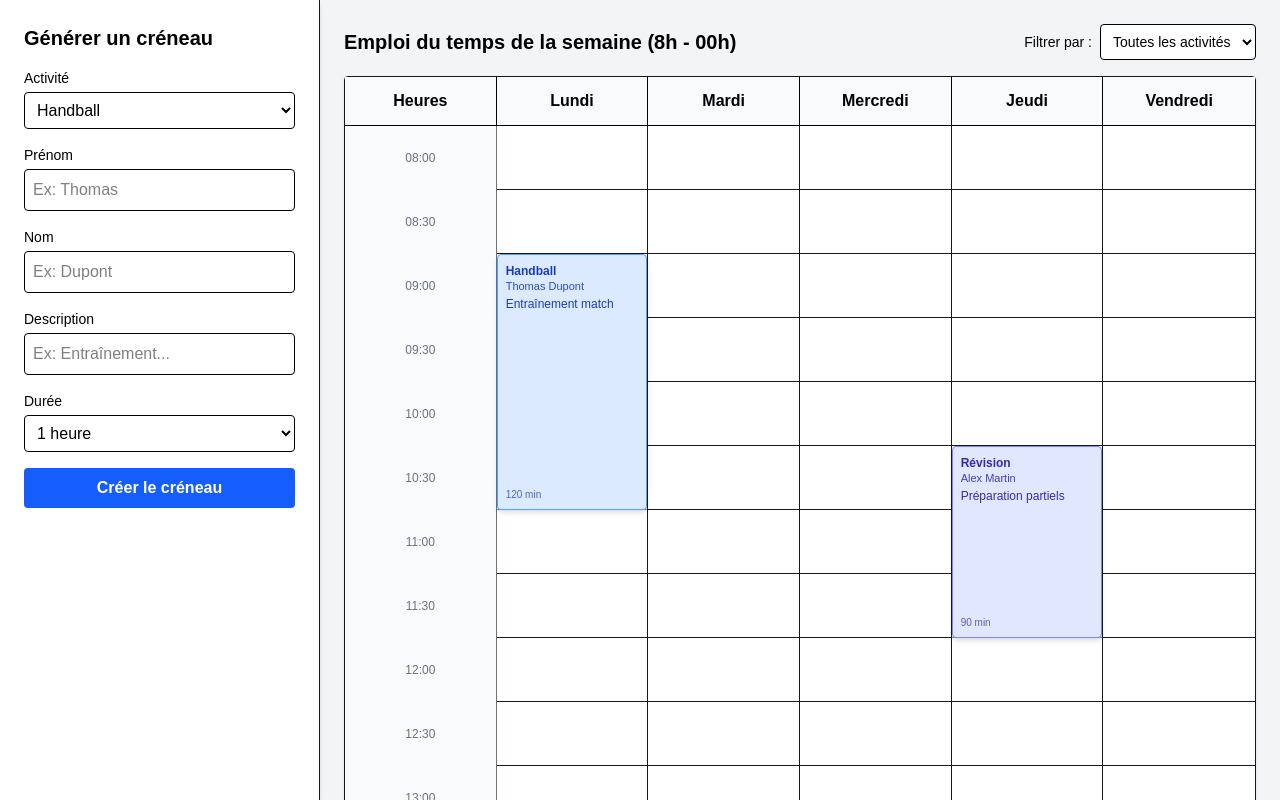
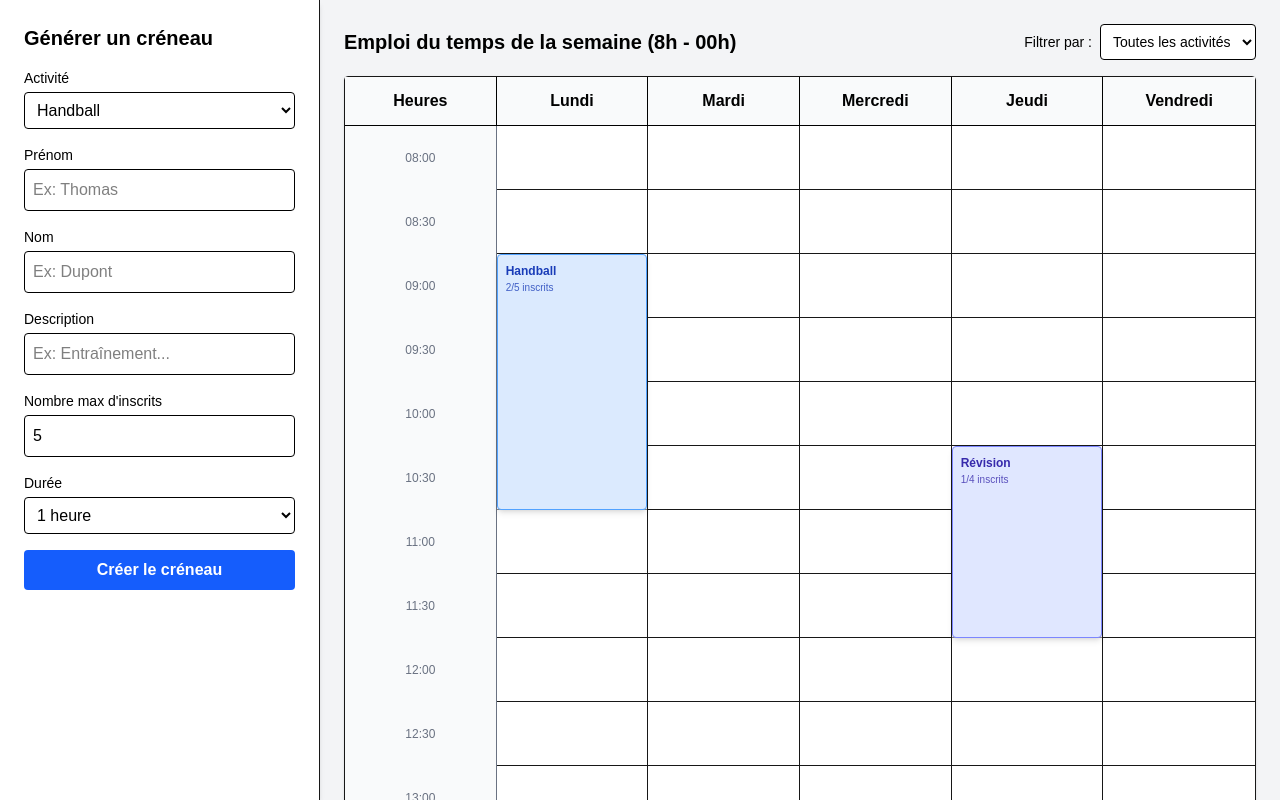
Before and after one commit to lukasv-code/projet_agenda, a Next.js app: page / in a window 1280 px wide. Built offline with nearby package versions, Linux system fonts and the light colour scheme.

Commit message:
feat: initialisation propre du projet Next.js

```diff
--- a/app/page.tsx
+++ b/app/page.tsx
@@ -1,7 +1,6 @@
 "use client";
 import { useState } from "react";
 
-// 1. Liste de base des activités (votre 1er JSON)
 const activitiesData = [
   {
     id: "1",
@@ -42,12 +41,16 @@ const activitiesData = [
 ];
 
 interface Slot {
+  id: string; // Identifiant unique pour retrouver le créneau dans le state
   activity: string;
   prenom: string;
   nom: string;
   description: string;
-  duration: number; // en minutes
+  duration: number;
   color: string;
+  maxInscrits: number;
+  inscrits: number;
+  estInscrit: boolean;
   isCovered?: boolean;
 }
 
@@ -59,9 +62,10 @@ interface PresetSlot {
   nom: string;
   description: string;
   duration: number;
+  maxInscrits: number;
+  inscrits: number;
 }
 
-// 2. Créneaux prédéfinis au lancement (votre 2ème JSON)
 const initialPresets: PresetSlot[] = [
   {
     jour: "Lundi",
@@ -71,6 +75,8 @@ const initialPresets: PresetSlot[] = [
     nom: "Dupont",
     description: "Entraînement match",
     duration: 120,
+    maxInscrits: 5,
+    inscrits: 2,
   },
   {
     jour: "Mardi",
@@ -80,6 +86,8 @@ const initialPresets: PresetSlot[] = [
     nom: "Conor",
     description: "Sortie film SF",
     duration: 180,
+    maxInscrits: 10,
+    inscrits: 4,
   },
   {
     jour: "Jeudi",
@@ -89,6 +97,8 @@ const initialPresets: PresetSlot[] = [
     nom: "Martin",
     description: "Préparation partiels",
     duration: 90,
+    maxInscrits: 4,
+    inscrits: 1,
   },
 ];
 
@@ -107,23 +117,27 @@ const generateHours = () => {
 
 const heures = generateHours();
 
-// Fonction pour initialiser l'emploi du temps avec les presets
 const buildInitialSchedule = () => {
   const schedule: { [key: string]: Slot } = {};
 
-  initialPresets.forEach((preset) => {
+  initialPresets.forEach((preset, index) => {
     const actObj = activitiesData.find((a) => a.name === preset.activity);
     const color = actObj
       ? actObj.color
       : "bg-blue-100 border-blue-400 text-blue-800";
 
+    const slotId = `preset-${index}`;
     const slot: Slot = {
+      id: slotId,
       activity: preset.activity,
       prenom: preset.prenom,
       nom: preset.nom,
       description: preset.description,
       duration: preset.duration,
       color,
+      maxInscrits: preset.maxInscrits,
+      inscrits: preset.inscrits,
+      estInscrit: false,
     };
 
     const numBlocks = preset.duration / 30;
@@ -155,13 +169,18 @@ export default function AgendaApp() {
   const [prenom, setPrenom] = useState("");
   const [nom, setNom] = useState("");
   const [duration, setDuration] = useState("60");
+  const [maxInscrits, setMaxInscrits] = useState("5");
   const [generatedSlot, setGeneratedSlot] = useState<Slot | null>(null);
 
-  // Initialisation directe de l'EDT avec les créneaux prédéfinis
   const [schedule, setSchedule] = useState<{ [key: string]: Slot }>(
     buildInitialSchedule,
   );
   const [filterActivity, setFilterActivity] = useState("Tous");
+
+  // État pour la modale de détails
+  const [selectedSlotForModal, setSelectedSlotForModal] = useState<Slot | null>(
+    null,
+  );
 
   const handleGenerate = (e: React.FormEvent) => {
     e.preventDefault();
@@ -169,12 +188,16 @@ export default function AgendaApp() {
     if (!actObj) return;
 
     setGeneratedSlot({
+      id: `custom-${Date.now()}`,
       activity: actObj.name,
       prenom,
       nom,
       description,
       duration: parseInt(duration),
       color: actObj.color,
+      maxInscrits: parseInt(maxInscrits),
+      inscrits: 0,
+      estInscrit: false,
     });
   };
 
@@ -206,8 +229,40 @@ export default function AgendaApp() {
     setGeneratedSlot(null);
   };
 
+  // Basculer l'inscription à un créneau
+  const toggleInscription = (slotId: string) => {
+    const updatedSchedule = { ...schedule };
+
+    // On parcourt toutes les cases pour mettre à jour toutes les parties du créneau (s'il s'étale sur plusieurs blocs)
+    Object.keys(updatedSchedule).forEach((key) => {
+      const s = updatedSchedule[key];
+      if (s.id === slotId) {
+        if (s.estInscrit) {
+          s.estInscrit = false;
+          s.inscrits = Math.max(0, s.inscrits - 1);
+        } else {
+          if (s.inscrits < s.maxInscrits) {
+            s.estInscrit = true;
+            s.inscrits += 1;
+          } else {
+            alert("Ce créneau est complet !");
+          }
+        }
+      }
+    });
+
+    setSchedule(updatedSchedule);
+    if (selectedSlotForModal) {
+      // Met à jour la modale ouverte
+      const refSlot = Object.values(updatedSchedule).find(
+        (s) => s.id === slotId,
+      );
+      if (refSlot) setSelectedSlotForModal({ ...refSlot });
+    }
+  };
+
   return (
-    <div className="flex h-screen bg-gray-100 overflow-hidden">
+    <div className="flex h-screen bg-gray-100 overflow-hidden relative">
       {/* COLONNE DE GAUCHE : Générateur */}
       <div className="w-1/4 p-6 bg-white border-r shadow-md flex flex-col justify-between overflow-y-auto">
         <div>
@@ -275,6 +330,20 @@ export default function AgendaApp() {
 
             <div>
               <label className="block text-sm font-medium text-black">
+                Nombre max d'inscrits
+              </label>
+              <input
+                type="number"
+                className="w-full mt-1 p-2 border rounded text-black bg-white"
+                value={maxInscrits}
+                onChange={(e) => setMaxInscrits(e.target.value)}
+                min="1"
+                required
+              />
+            </div>
+
+            <div>
+              <label className="block text-sm font-medium text-black">
                 Durée
               </label>
               <select
@@ -301,7 +370,6 @@ export default function AgendaApp() {
             </button>
           </form>
 
-          {/* Créneau prêt à être glissé */}
           {generatedSlot && (
             <div
               draggable
@@ -311,9 +379,11 @@ export default function AgendaApp() {
               <p className="text-xs font-medium">
                 {generatedSlot.prenom} {generatedSlot.nom}
               </p>
-              <p className="text-sm mt-1">{generatedSlot.description}</p>
+              <p className="text-xs mt-1">
+                Places : 0/{generatedSlot.maxInscrits}
+              </p>
               <span className="text-xs opacity-75 mt-2 block">
-                Durée : {generatedSlot.duration} min (Glissez-moi)
+                (Glissez-moi)
               </span>
             </div>
           )}
@@ -392,7 +462,8 @@ export default function AgendaApp() {
                   >
                     {slotInCell && isVisible ? (
                       <div
-                        className={`absolute top-0 left-0 w-full p-2 border text-xs shadow-md overflow-hidden flex flex-col justify-between z-10 rounded ${slotInCell.color}`}
+                        onClick={() => setSelectedSlotForModal(slotInCell)}
+                        className={`absolute top-0 left-0 w-full p-2 border text-xs shadow-md overflow-hidden flex flex-col justify-between z-10 rounded cursor-pointer hover:opacity-90 transition ${slotInCell.color}`}
                         style={{
                           height: `${(slotInCell.duration / 30) * 4}rem`,
                         }}
@@ -401,16 +472,21 @@ export default function AgendaApp() {
                           <span className="font-bold truncate block">
                             {slotInCell.activity}
                           </span>
-                          <span className="text-[11px] font-medium opacity-90 truncate block">
-                            {slotInCell.prenom} {slotInCell.nom}
-                          </span>
-                          <span className="truncate block mt-0.5">
-                            {slotInCell.description}
+                          <span className="text-[10px] opacity-80">
+                            {slotInCell.inscrits}/{slotInCell.maxInscrits}{" "}
+                            inscrits
                           </span>
                         </div>
-                        <span className="text-[10px] opacity-75">
-                          {slotInCell.duration} min
-                        </span>
+
+                        {/* Point rouge si inscrit */}
+                        <div className="flex justify-center items-center pb-1">
+                          {slotInCell.estInscrit && (
+                            <span
+                              className="w-2.5 h-2.5 bg-red-600 rounded-full shadow-sm"
+                              title="Vous êtes inscrit"
+                            ></span>
+                          )}
+                        </div>
                       </div>
                     ) : slotInCell && !isVisible ? (
                       <div className="absolute top-0 left-0 w-full h-full bg-gray-100 opacity-30 pointer-events-none"></div>
@@ -422,6 +498,57 @@ export default function AgendaApp() {
           ))}
         </div>
       </div>
+
+      {/* MODALE DE DÉTAILS DE L'ACTIVITÉ */}
+      {selectedSlotForModal && (
+        <div className="fixed inset-0 bg-black bg-opacity-50 flex items-center justify-center z-50">
+          <div className="bg-white p-6 rounded-lg shadow-xl w-96 text-black">
+            <h3 className="text-xl font-bold mb-2">
+              {selectedSlotForModal.activity}
+            </h3>
+            <p className="text-sm text-gray-600 mb-4 font-medium">
+              Responsable : {selectedSlotForModal.prenom}{" "}
+              {selectedSlotForModal.nom}
+            </p>
+
+            <div className="space-y-2 mb-6 bg-gray-50 p-3 rounded border">
+              <p className="text-sm">
+                <strong>Description :</strong>{" "}
+                {selectedSlotForModal.description || "Aucune description"}
+              </p>
+              <p className="text-sm">
+                <strong>Durée :</strong> {selectedSlotForModal.duration} minutes
+              </p>
+              <p className="text-sm">
+                <strong>Inscriptions :</strong> {selectedSlotForModal.inscrits}{" "}
+                / {selectedSlotForModal.maxInscrits} personnes
+              </p>
+            </div>
+
+            <div className="flex justify-between items-center">
+              <button
+                onClick={() => toggleInscription(selectedSlotForModal.id)}
+                className={`px-4 py-2 rounded text-white font-semibold text-sm ${
+                  selectedSlotForModal.estInscrit
+                    ? "bg-red-500 hover:bg-red-600"
+                    : "bg-green-600 hover:bg-green-700"
+                }`}
+              >
+                {selectedSlotForModal.estInscrit
+                  ? "Se désinscrire"
+                  : "S'inscrire"}
+              </button>
+
+              <button
+                onClick={() => setSelectedSlotForModal(null)}
+                className="bg-gray-300 hover:bg-gray-400 text-gray-800 px-4 py-2 rounded text-sm font-semibold"
+              >
+                Fermer
+              </button>
+            </div>
+          </div>
+        </div>
+      )}
     </div>
   );
 }
--- a/public/preset.json
+++ b/public/preset.json
@@ -6,7 +6,10 @@
     "prenom": "Thomas",
     "nom": "Dupont",
     "description": "Entraînement match",
-    "duration": 120
+    "duration": 120,
+    "maxInscrits": 5,
+    "inscrits": 2,
+    "estInscrit": false
   },
   {
     "jour": "Mardi",
@@ -15,6 +18,21 @@
     "prenom": "Sarah",
     "nom": "Conor",
     "description": "Sortie film SF",
-    "duration": 180
+    "duration": 180,
+    "maxInscrits": 10,
+    "inscrits": 4,
+    "estInscrit": false
+  },
+  {
+    "jour": "Jeudi",
+    "heureDebut": "10:30",
+    "activity": "Révision",
+    "prenom": "Alex",
+    "nom": "Martin",
+    "description": "Préparation partiels",
+    "duration": 90,
+    "maxInscrits": 3,
+    "inscrits": 3,
+    "estInscrit": false
   }
 ]
```
